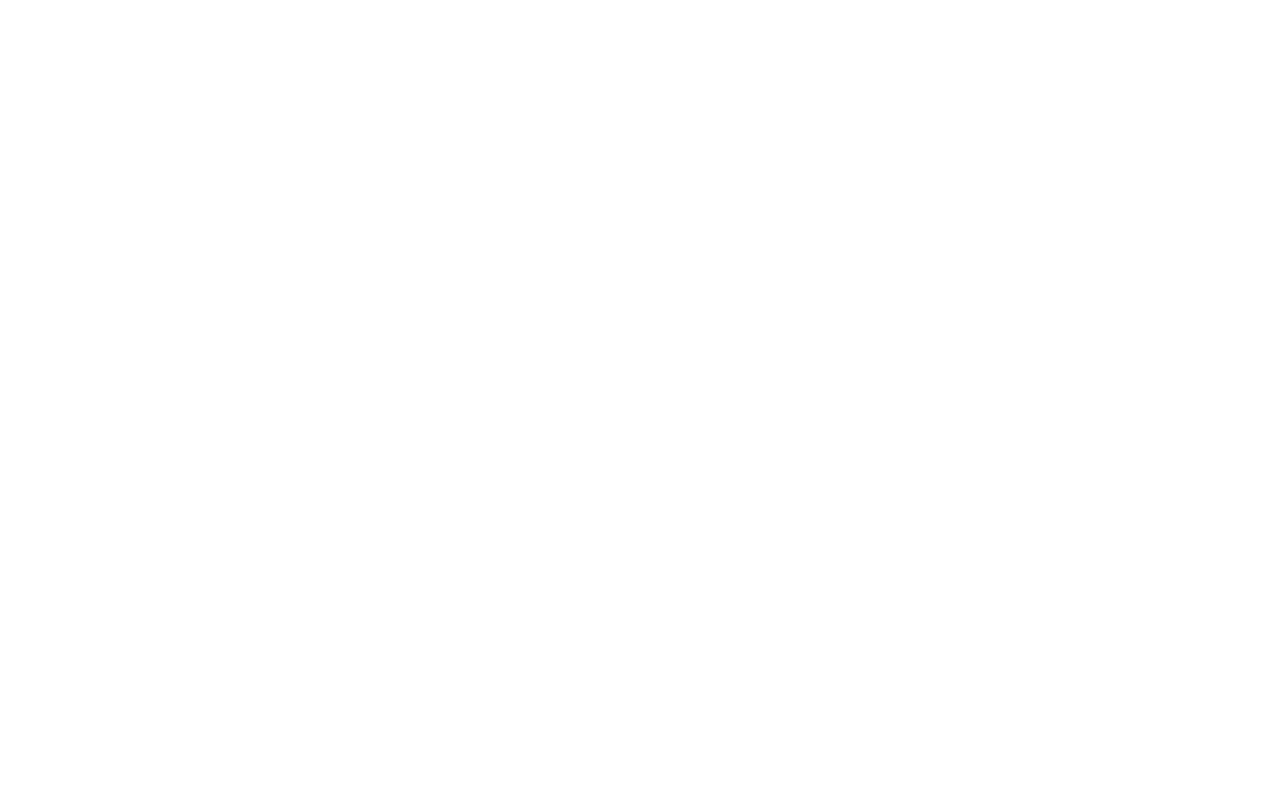
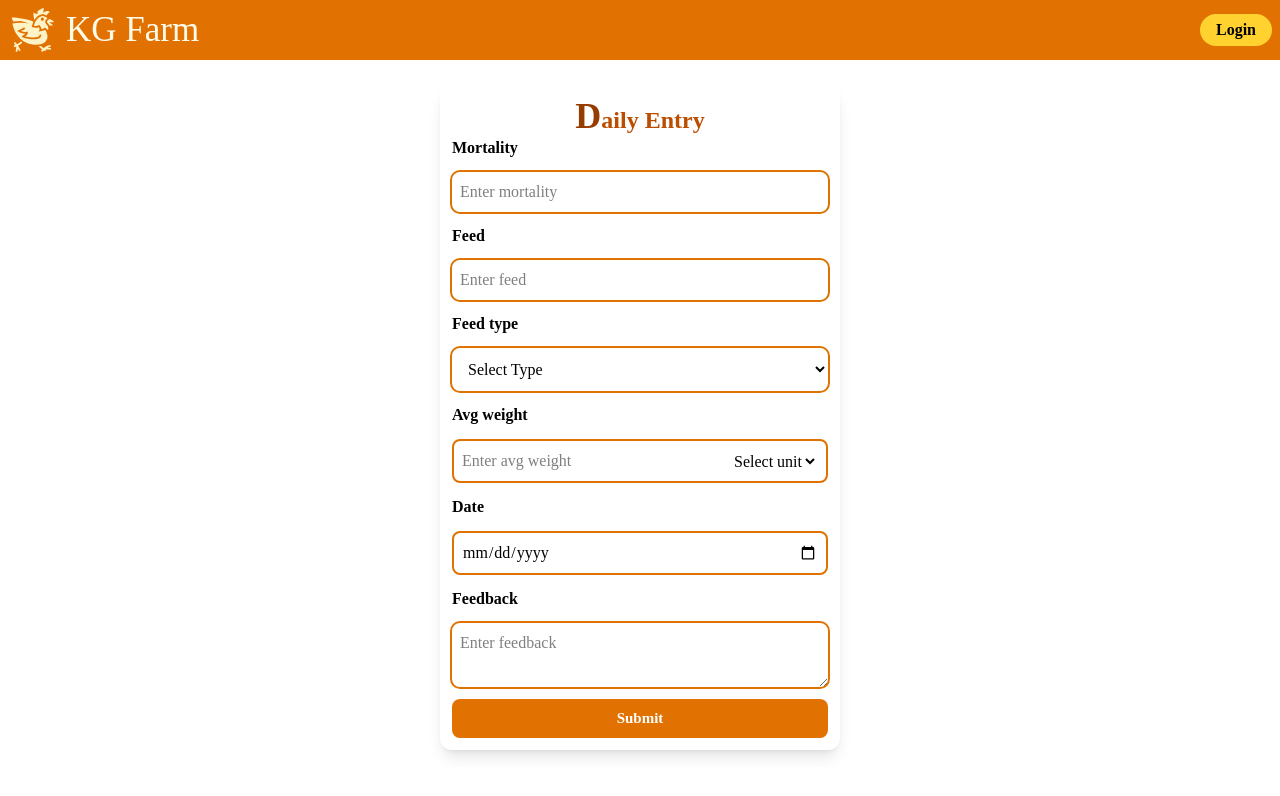
Before and after one commit to natishg-1632006/PoultryFarm, a React (Vite) app in the folder Frontend/: page /dailyentry in a window 1280 px wide. Before the commit this address had no page. Shown: the top 796 px of the page. Built offline with nearby package versions, Linux system fonts and the light colour scheme.

Commit message:
home page ,daily entry form,feed entry form

```diff
--- a/Frontend/src/App.jsx
+++ b/Frontend/src/App.jsx
@@ -1,16 +1,22 @@
 import { useState } from 'react'
 import { Route, Routes } from 'react-router-dom'
 import Login from './component/pages/Login'
+import Home from './component/pages/Home';
+import NavBar from './component/pages/NavBar';
+import DailyEntry from './component/pages/DailyEntry';
+import FeedEntry from './component/pages/FeedEntry';
 
 function App() {
-  const [count, setCount] = useState(0)
-
   return (
-    <>
+    <div className='relative'>
+    <NavBar/>
       <Routes>
         <Route path='/login' element={<Login/>}/>
+        <Route path='/home' element={<Home/>}/>
+        <Route path='/dailyentry' element={<DailyEntry/>}/>
+        <Route path='/feed' element={<FeedEntry/>}/>
       </Routes>
-    </>
+    </div>
   )
 }
 
--- /dev/null
+++ b/Frontend/src/component/forms/DailyEntryForm.jsx
@@ -0,0 +1,48 @@
+import React from 'react'
+
+const DailyEntryForm = () => {
+    return (
+        <div className='max-h-screen p-5 mt-16 mb-5 flex justify-center items-center'>
+            <div className='w-100 shadow-lg p-3 rounded-xl'>
+                <p className='text-center text-2xl font-bold text-amber-700'><span className='text-4xl text-amber-800'>D</span>aily Entry</p>
+                <form className='flex flex-col gap-3 '>
+                    <label htmlFor="mortality" className='font-bold'>Mortality</label>
+                    <input type='number' id='mortality' placeholder='Enter mortality' className='outline-2  outline-amber-600 rounded-lg p-2 ' />
+
+                    <label htmlFor="feed" className='font-bold'>Feed</label>
+                    <input type='number' id='feed' placeholder='Enter feed' className='outline-2 outline-amber-600 rounded-lg p-2 ' />
+
+                    <label htmlFor="feedType" className='font-bold'>Feed type</label>
+                    <select id="feedType" className='outline-2 outline-amber-600 rounded-lg p-3 0'>
+                        <option value="">Select Type</option>
+                        <option value="Pre-starter">Pre-starter</option>
+                        <option value="Starter">Starter</option>
+                        <option value="Finisher">Finisher</option>
+                    </select>
+
+                    <label htmlFor="avg" className='font-bold'>Avg weight</label>
+                    <div className='border-2 p-2 border-amber-600 rounded-lg flex justify-between'>
+                    <input type='number' id="avg" placeholder='Enter avg weight' className='outline-none w-full p-0'/>
+                    <select id="unit" className='outline-none'>
+                        <option value="">Select unit</option>
+                        <option value="g">g</option>
+                        <option value="kg">kg</option>
+                    </select>
+                    </div>
+
+                    <label htmlFor="date" className='font-bold'>Date</label>
+                    <div className='flex flex-col gap-2 border-2 p-2 w-full border-amber-600 rounded-lg justify-between'>
+                    <input type="date" id="date" className='outline-none'/>
+                    </div>
+
+                    <label htmlFor="feedback" className='font-bold'>Feedback</label>
+                    <textarea type='number' id='feedback' placeholder='Enter feedback' className='outline-2 outline-amber-600 rounded-lg p-2 ' />
+
+                    <button className='bg-amber-600 p-2 cursor-pointer rounded-lg text-[15px] font-bold text-white'>Submit</button>
+                </form>
+            </div>
+        </div>
+    )
+}
+
+export default DailyEntryForm
--- /dev/null
+++ b/Frontend/src/component/forms/FeedForm.jsx
@@ -0,0 +1,46 @@
+import React from 'react'
+
+const FeedForm = () => {
+  return (
+
+        <div className='max-h-screen p-5 mt-16 mb-5 flex justify-center items-center'>
+            <div className='w-100 shadow-lg p-3 rounded-xl'>
+                <p className='text-center text-2xl font-bold text-amber-700'><span className='text-4xl text-amber-800'>F</span>eed Entry</p>
+                <form className='flex flex-col gap-3 '>
+                    <label htmlFor="feed" className='font-bold'>Feed</label>
+                    <input type='number' id='feed' placeholder='Enter feed' className='outline-2  outline-amber-600 rounded-lg p-2 ' />
+
+                    <label htmlFor="feedcategory" className='font-bold'>Feed category</label>
+                    <select id="feedcategory" className='outline-2 outline-amber-600 rounded-lg p-3 0'>
+                        <option value="">Select category</option>
+                        <option value="Pre-starter">New Feed</option>
+                        <option value="Starter">Return Feed</option>
+                    </select>
+
+                    <label htmlFor="feedType" className='font-bold'>Feed type</label>
+                    <select id="feedType" className='outline-2 outline-amber-600 rounded-lg p-3 0'>
+                        <option value="">Select Type</option>
+                        <option value="Pre-starter">Pre-starter</option>
+                        <option value="Starter">Starter</option>
+                        <option value="Finisher">Finisher</option>
+                    </select>
+
+                    <label htmlFor="date" className='font-bold'>Date</label>
+                    <div className='flex flex-col gap-2 border-2 p-2 w-full border-amber-600 rounded-lg justify-between'>
+                    <input type="date" id="date" className='outline-none'/>
+                    </div>
+
+                    <label htmlFor="deliveredby" className='font-bold'>Delivered by</label>
+                    <input type='text' id='deliveredby' placeholder='Enter name' className='outline-2  outline-amber-600 rounded-lg p-2 ' />
+
+                    <label htmlFor="vehicleno" className='font-bold'>Vehicle no</label>
+                    <input type='text' id='vehicleno' placeholder='Enter feedback' className='outline-2 outline-amber-600 rounded-lg p-2 ' />
+
+                    <button className='bg-amber-600 p-2 cursor-pointer rounded-lg text-[15px] font-bold text-white'>Submit</button>
+                </form>
+            </div>
+        </div>
+  )
+}
+
+export default FeedForm;
--- /dev/null
+++ b/Frontend/src/component/pages/DailyEntry.jsx
@@ -0,0 +1,12 @@
+import React from 'react'
+import DailyEntryForm from '../forms/DailyEntryForm'
+
+const DailyEntry = () => {
+  return (
+    <div>
+      <DailyEntryForm/>
+    </div>
+  )
+}
+
+export default DailyEntry
--- /dev/null
+++ b/Frontend/src/component/pages/FeedEntry.jsx
@@ -0,0 +1,12 @@
+import React from 'react'
+import FeedForm from '../forms/FeedForm'
+
+const FeedEntry = () => {
+  return (
+    <div>
+      <FeedForm/>
+    </div>
+  )
+}
+
+export default FeedEntry
--- /dev/null
+++ b/Frontend/src/component/pages/Home.jsx
@@ -0,0 +1,37 @@
+import { IoIosArrowDroprightCircle } from "react-icons/io";
+
+
+const Home = () => {
+  return (
+    <div className='min-h-screen p-5 mt-16 mb-5'>
+      <div className='flex flex-wrap gap-8 justify-center'>
+        <div className='w-80 bg-amber-200 rounded-lg h-20 shadow-lg flex items-center justify-between p-5'>
+           <p className="text-2xl font-bold text-amber-600">Daily entry</p>
+           <IoIosArrowDroprightCircle className="text-3xl font-bold text-amber-800"/>
+        </div>
+        <div className='w-80 bg-amber-200 rounded-lg h-20 shadow-lg flex items-center justify-between p-5'>
+           <p className="text-2xl font-bold text-amber-600">New feed</p>
+           <IoIosArrowDroprightCircle className="text-3xl font-bold text-amber-800"/>
+        </div>
+        <div className='w-80 bg-amber-200 rounded-lg h-20 shadow-lg flex items-center justify-between p-5'>
+           <p className="text-2xl font-bold text-amber-600">Dashboard</p>
+           <IoIosArrowDroprightCircle className="text-3xl font-bold text-amber-800"/>
+        </div>
+        <div className='w-80 bg-amber-200 rounded-lg h-20 shadow-lg flex items-center justify-between p-5'>
+           <p className="text-2xl font-bold text-amber-600">Medicine</p>
+           <IoIosArrowDroprightCircle className="text-3xl font-bold text-amber-800"/>
+        </div>
+        <div className='w-80 bg-amber-200 rounded-lg h-20 shadow-lg flex items-center justify-between p-5'>
+           <p className="text-2xl font-bold text-amber-600">New batch</p>
+           <IoIosArrowDroprightCircle className="text-3xl font-bold text-amber-800"/>
+        </div>
+        <div className='w-80 bg-amber-200 rounded-lg h-20 shadow-lg flex items-center justify-between p-5'>
+           <p className="text-2xl font-bold text-amber-600">History</p>
+           <IoIosArrowDroprightCircle className="text-3xl font-bold text-amber-800"/>
+        </div>
+      </div>
+    </div>
+  )
+}
+
+export default Home
--- a/Frontend/src/component/pages/Login.jsx
+++ b/Frontend/src/component/pages/Login.jsx
@@ -5,7 +5,7 @@ import api from '../utils/api';
 const Login = () => {
 
   return (
-    <div className='min-h-screen flex flex-col items-center justify-center'>
+    <div className='h-svh flex flex-col items-center justify-center'>
       <p className='text-[50px] flex items-center'><GiChicken className='text-amber-600' />Login</p>
       <form className='flex flex-col gap-4 w-96 p-10 shadow-xl rounded-xl'>
         <label htmlFor="username" className='text-[15px] font-bold'>User name</label>
--- /dev/null
+++ b/Frontend/src/component/pages/NavBar.jsx
@@ -0,0 +1,13 @@
+import { GiChicken } from "react-icons/gi";
+
+
+const NavBar = () => {
+  return (
+    <div className='max-w-screen flex justify-between p-2 items-center fixed top-0 left-0 right-0 h-15 bg-amber-600'>
+      <p className="flex items-center text-[35px] gap-2 text-yellow-50"><GiChicken className='text-amber-100 text-[50px]' /> KG Farm</p>
+      <button className="bg-amber-300 px-4 py-1 rounded-2xl font-bold">Login</button>
+    </div>
+  )
+}
+
+export default NavBar
--- a/Frontend/src/index.css
+++ b/Frontend/src/index.css
@@ -1,7 +1,21 @@
 @import "tailwindcss";
+@import url('https://fonts.googleapis.com/css2?family=Caprasimo&family=Poppins:ital,wght@0,100;0,200;0,300;0,400;0,500;0,600;0,700;0,800;0,900;1,100;1,200;1,300;1,400;1,500;1,600;1,700;1,800;1,900&display=swap');
+
+
 
 :root {
-  font-family: system-ui, Avenir, Helvetica, Arial, sans-serif;
   line-height: 1.5;
   font-weight: 400;
+  font-family: "Caprasimo", serif;
+
 }
+
+/* Hide scrollbar for Chrome, Safari and Edge */
+::-webkit-scrollbar {
+  display: none;
+}
+
+/* Hide scrollbar for Firefox */
+html {
+  scrollbar-width: none;
+}
```
